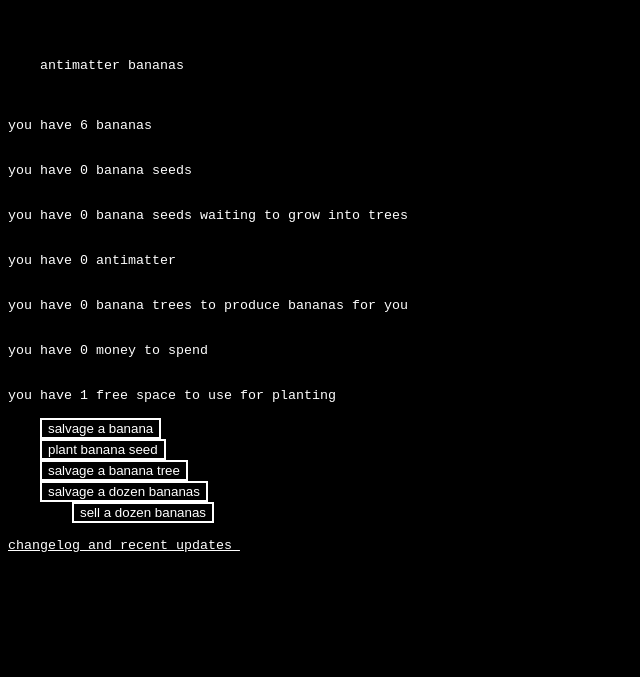
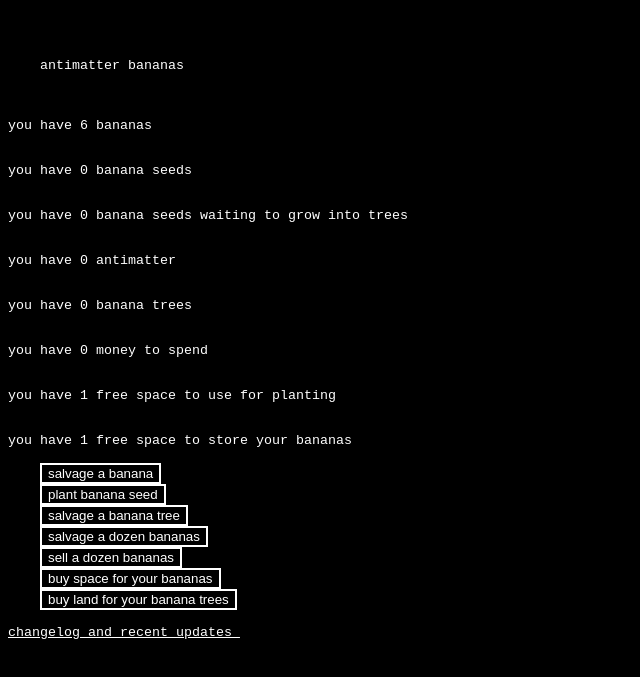
Before and after one commit to hyppoh/antimatter-bananas, a plain HTML site: page index.html in a window 1280 px wide. Shown: the part 175-852 px from the top of the page, without its empty margins (0-640 px from the left). Before the commit the page ends 800 px from the top, so only its background shows below. Drawn offline with Linux system fonts and the light colour scheme; a script that the page names is missing.

Commit message:
v1.05 space

```diff
--- a/index.html
+++ b/index.html
@@ -33,14 +33,17 @@
     <div id="seedamt">you have 0 banana seeds</div>
     <div id="growingamt">you have 0 banana seeds waiting to grow into trees</div>
     <div id="antimatteramt">you have 0 antimatter</div>
-    <div id="treeamt">you have 0 banana trees to produce bananas for you</div>
-	<div id="moneyamt">you have 0 money to spend</div>
-	<div id="freespaceamt">you have 1 free space to use for planting</div>
+    <div id="treeamt">you have 0 banana trees</div>
+    <div id="moneyamt">you have 0 money to spend</div>
+    <div id="treespaceamt">you have 1 free space to use for planting</div>
+    <div id="bananaspaceamt">you have 1 free space to store your bananas</div>
     <button id="d" onclick="salvage()">salvage a banana</button>
     <button id="e" onclick="plant()">plant banana seed</button>
     <button id="f" onclick="destroy()">salvage a banana tree</button>
     <button id="g" onclick="salvageDozen()">salvage a dozen bananas</button>
-	<button id="h" onclick="sellDozen()">sell a dozen bananas</button>
+    <button id="h" onclick="sellDozen()">sell a dozen bananas</button>
+    <button id="i" onclick="buyBananaSpace()">buy space for your bananas</button>
+    <button id="j" onclick="buyTreeSpace()">buy land for your banana trees</button>
     <footer><a href="https://hyppoh.github.io/antimatter-bananas/changelog.html">changelog and recent updates </a></footer>
 </body>
 </html></pre>
```
